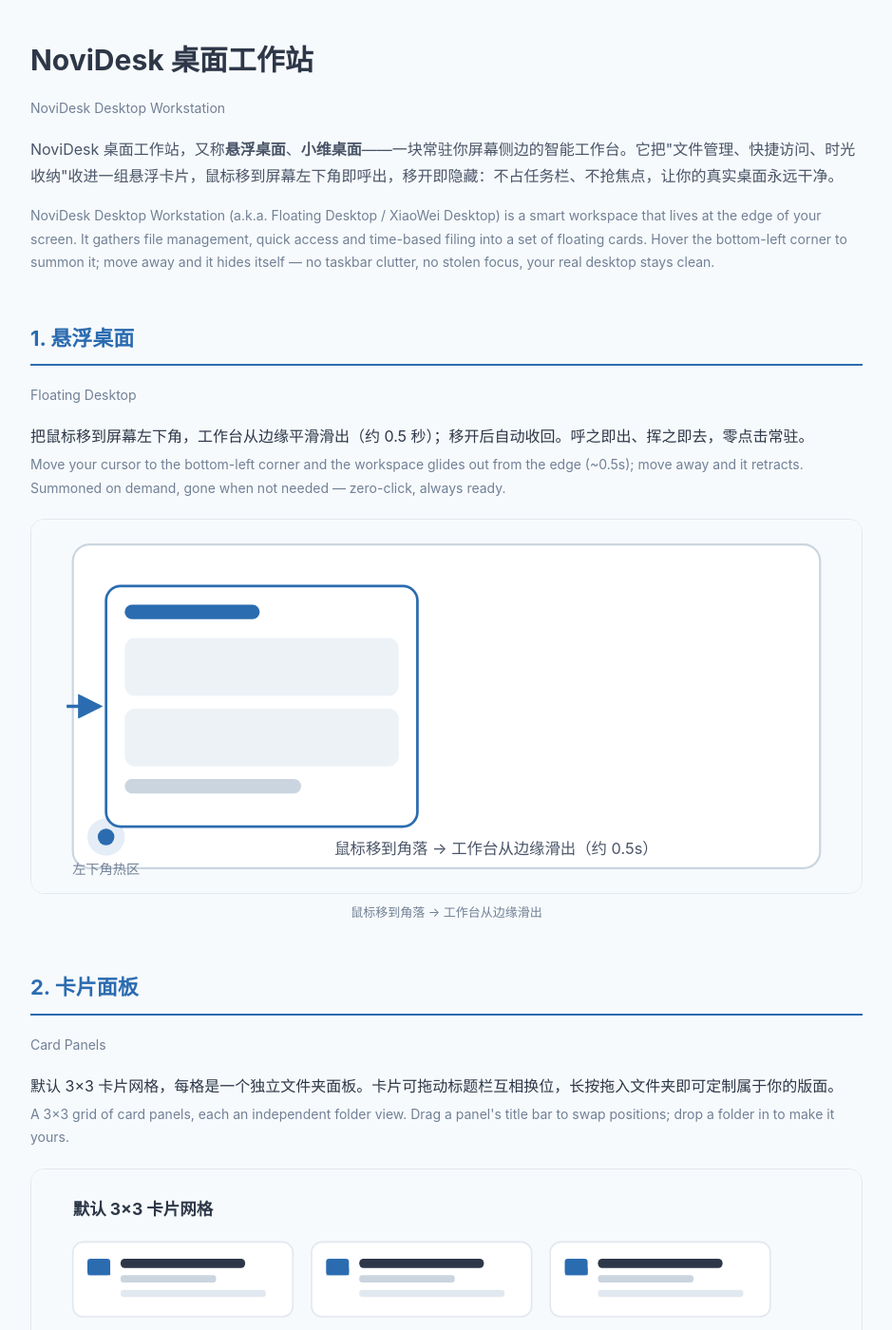
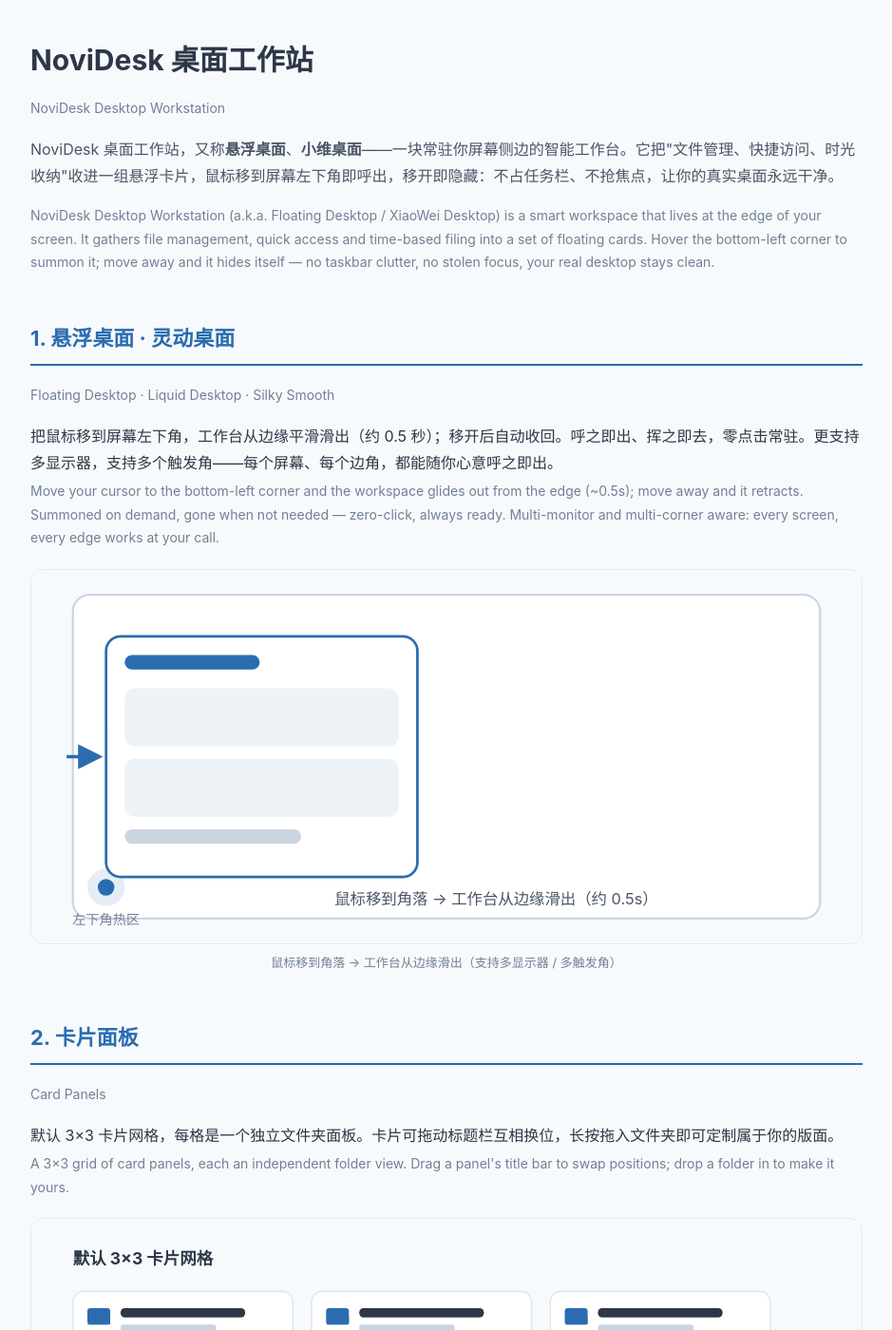
Before and after one commit to tech-littlesoft/NoviDesk-Docs, a Jekyll site: the page built from index.md, in a window 1280 px wide and 1400 px high. Shown: the whole window at 95% size, without its empty margins (170-1109 px from the left). Built offline with Jekyll 4.4.1, drawn with Linux system fonts in a browser that asks for light colours.

Commit message:
优化第一节描述

```diff
--- a/index.md
+++ b/index.md
@@ -10,15 +10,15 @@ title: NoviDesk 桌面工作站 · 官方主页
 
 <p class="en lead">NoviDesk Desktop Workstation (a.k.a. Floating Desktop / XiaoWei Desktop) is a smart workspace that lives at the edge of your screen. It gathers file management, quick access and time-based filing into a set of floating cards. Hover the bottom-left corner to summon it; move away and it hides itself — no taskbar clutter, no stolen focus, your real desktop stays clean.</p>
 
-## 1. 悬浮桌面
-<span class="en">Floating Desktop</span>
+## 1. 悬浮桌面 · 灵动桌面
+<span class="en">Floating Desktop · Liquid Desktop · Silky Smooth</span>
 
-<p class="zh">把鼠标移到屏幕左下角，工作台从边缘平滑滑出（约 0.5 秒）；移开后自动收回。呼之即出、挥之即去，零点击常驻。</p>
-<p class="en">Move your cursor to the bottom-left corner and the workspace glides out from the edge (~0.5s); move away and it retracts. Summoned on demand, gone when not needed — zero-click, always ready.</p>
+<p class="zh">把鼠标移到屏幕左下角，工作台从边缘平滑滑出（约 0.5 秒）；移开后自动收回。呼之即出、挥之即去，零点击常驻。更支持多显示器，支持多个触发角——每个屏幕、每个边角，都能随你心意呼之即出。</p>
+<p class="en">Move your cursor to the bottom-left corner and the workspace glides out from the edge (~0.5s); move away and it retracts. Summoned on demand, gone when not needed — zero-click, always ready. Multi-monitor and multi-corner aware: every screen, every edge works at your call.</p>
 
 <figure>
-  <img src="assets/img/01-float.svg" alt="悬浮桌面：鼠标移到左下角呼出工作台" />
-  <figcaption>鼠标移到角落 → 工作台从边缘滑出</figcaption>
+  <img src="assets/img/01-float.svg" alt="悬浮桌面：鼠标移到角落呼出工作台" />
+  <figcaption>鼠标移到角落 → 工作台从边缘滑出（支持多显示器 / 多触发角）</figcaption>
 </figure>
 
 ## 2. 卡片面板
```
